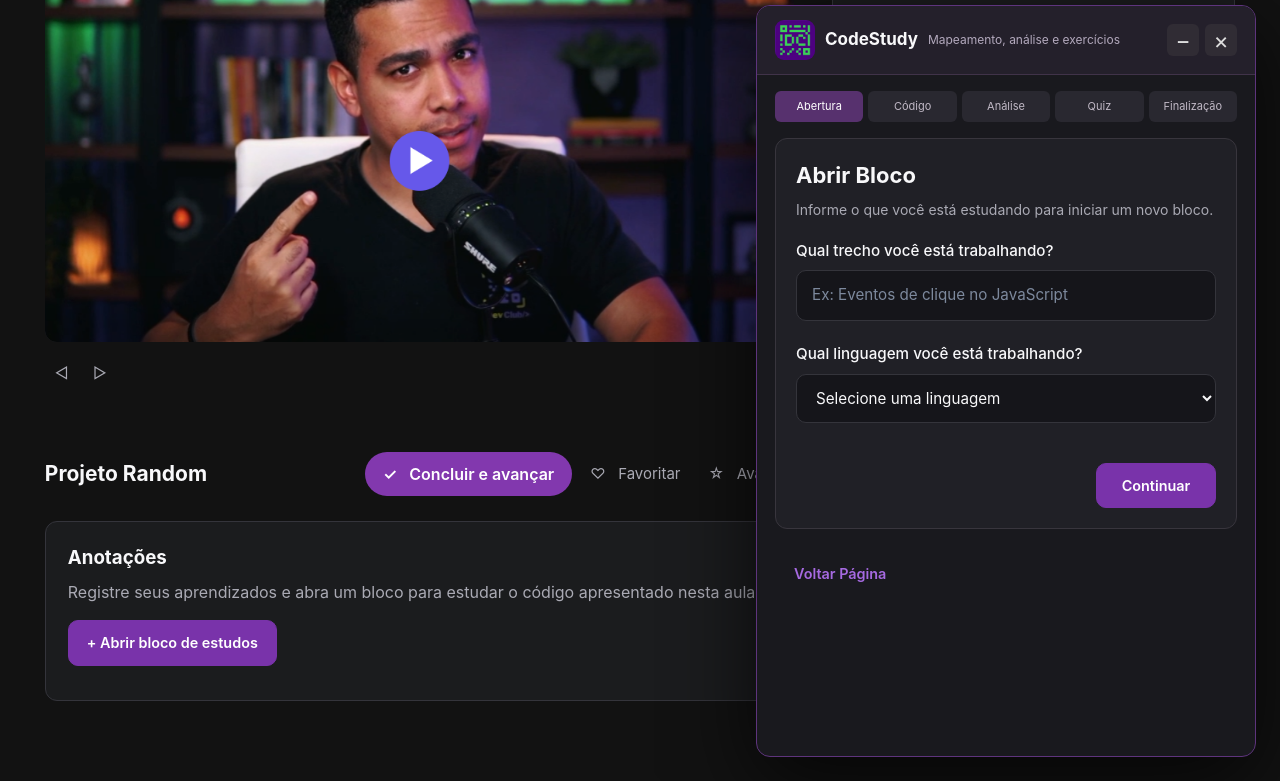
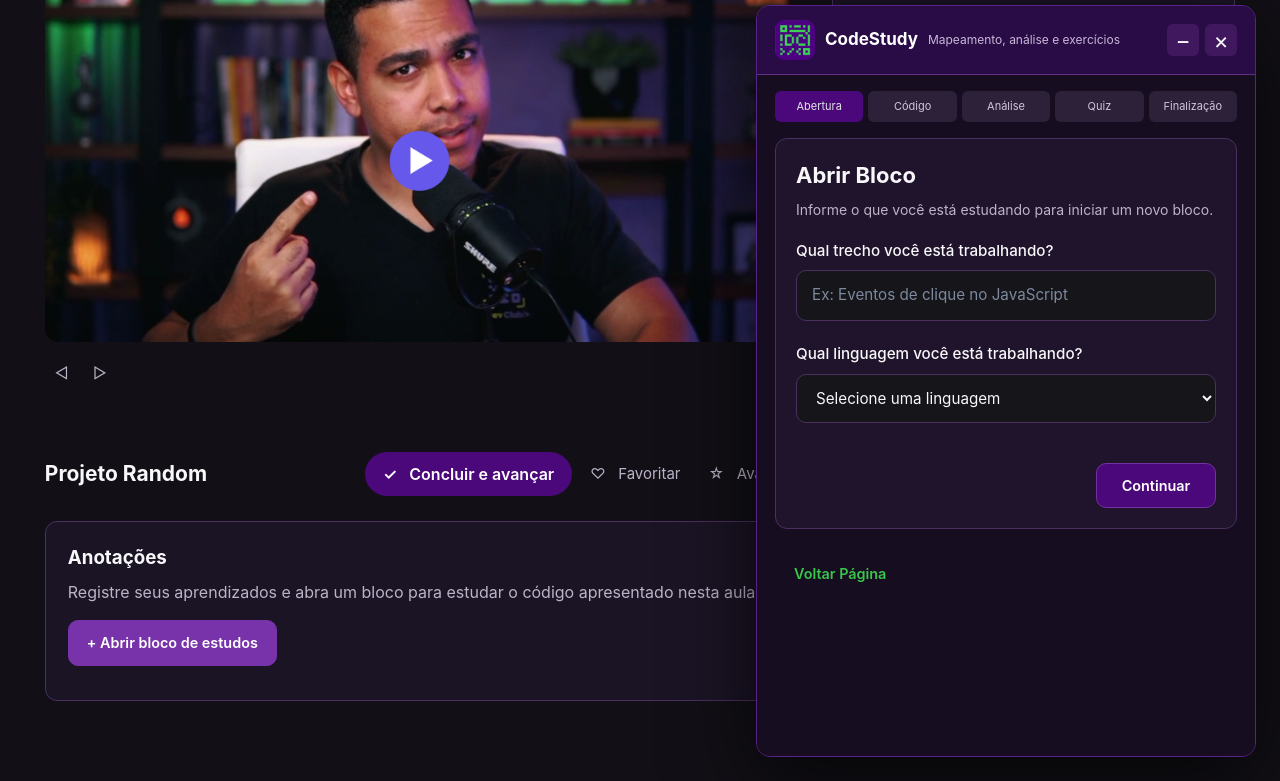
Before and after one commit to pabliciosousa49-lang/Page-DevClub-Study, a website: page index.html in a window 1280 px wide. Both pictures are taken after a click on the button "+ Abrir bloco de estudos". Shown: the part 196-977 px from the top of the page. Drawn offline with Linux system fonts and the light colour scheme.

Commit message:
Atualização: css- paleta de cores conforme a logo

```diff
--- a/css/style.css
+++ b/css/style.css
@@ -8,20 +8,21 @@
     box-sizing: border-box;
 }
 
+/* Paleta CodeStudy — Atualização - aplicar as cores da identidade visual */
 :root {
-    --cor-fundo: #121212;
-    --cor-superficie: #1b1c1e;
-    --cor-card: #24252a;
-    --cor-borda: #34343b;
+    --cor-fundo: #121016;
+    --cor-superficie: #1b1425;
+    --cor-card: #261a35;
+    --cor-borda: #49305f;
 
-    --cor-principal: #8238ae;
-    --cor-principal-hover: #9d4fc7;
-    --cor-destaque: #a66ae1;
+    --cor-principal: #4b087b;
+    --cor-principal-hover: #68219a;
+    --cor-destaque: #39c64b;
 
     --cor-texto: #f8f8fa;
-    --cor-texto-secundario: #aaaab4;
+    --cor-texto-secundario: #bdb3c8;
 
-    --cor-sucesso: #39d353;
+    --cor-sucesso: #39c64b;
     --cor-erro: #ff5c6c;
 
     --raio-pequeno: 6px;
@@ -550,6 +551,86 @@ img {
     overscroll-behavior: contain;
 }
 
+/* Identidade da janela — Atualização - aplicar a paleta oficial do CodeStudy */
+.janela-codestudy {
+    background: #160d20;
+    border-color: #57238a;
+}
+
+/* Cabeçalho da janela — Atualização - destacar a identidade roxa */
+.janela-codestudy .janela-cabecalho {
+    background: #290b45;
+    border-bottom-color: #603087;
+}
+
+/* Informações do cabeçalho — Atualização - melhorar o contraste dos textos */
+.janela-codestudy .janela-identidade h2 {
+    color: #ffffff;
+}
+
+.janela-codestudy .janela-identidade p {
+    color: #c9b8d9;
+}
+
+/* Controles da janela — Atualização - harmonizar os botões do cabeçalho */
+.janela-codestudy .janela-controle {
+    background: #40185e;
+    color: #f8f8fa;
+}
+
+.janela-codestudy .janela-controle:hover {
+    background: #5b2581;
+}
+
+/* Conteúdo da janela — Atualização - aplicar fundo escuro à área de estudo */
+.janela-codestudy .janela-conteudo {
+    background: #160d20;
+}
+
+/* Navegação das etapas — Atualização - harmonizar os indicadores */
+.janela-codestudy .lista-etapas li {
+    background: #2d2039;
+    color: #d2c5dd;
+}
+
+.janela-codestudy .lista-etapas li:first-child {
+    background: #4b087b;
+    color: #e2e5e3;
+}
+
+/* Etapas do estudo — Atualização - diferenciar os painéis do fundo da janela */
+.janela-codestudy .etapa {
+    background: #20142c;
+    border-color: #49305f;
+}
+
+/* Cards do estudo — Atualização - aplicar contraste entre conteúdo e painel */
+.janela-codestudy .card {
+    background: #2a1c39;
+    border-color: #49305f;
+}
+
+/* Botão principal — Atualização - utilizar o roxo da identidade visual */
+.janela-codestudy .botao-principal {
+    background: #4b087b;
+    border-color: #71339e;
+    color: #ffffff;
+}
+
+.janela-codestudy .botao-principal:hover:not(:disabled) {
+    background: #68219a;
+}
+
+/* Botão secundário — Atualização - manter contraste com a interface */
+.janela-codestudy .botao-secundario {
+    background: #2b1a3a;
+    border-color: #604078;
+    color: #f8f8fa;
+}
+
+.janela-codestudy .botao-secundario:hover:not(:disabled) {
+    background: #3b2450;
+}
 
 /* ================================
    NAVEGAÇÃO DAS ETAPAS
--- a/js/app.js
+++ b/js/app.js
@@ -88,6 +88,31 @@ function mostrarEtapa(etapaSelecionada) {
         top: 0,
         behavior: "smooth"
     });
+}
+
+// Consulta do estudo — Processamento - preparar os dados do bloco salvo para exibição
+function exibirResumoBloco(blocoSalvo) {
+
+    // Identificação do estudo — Atualização - apresentar título e linguagem do bloco
+    consultaTitulo.textContent = blocoSalvo.titulo;
+    consultaLinguagem.textContent = blocoSalvo.linguagem;
+
+    // Código do estudo — Atualização - apresentar o trecho anexado pelo aluno
+    consultaCodigo.textContent = blocoSalvo.codigo;
+
+    // Análise do estudo — Atualização - apresentar os dados retornados pela IA
+    consultaResumo.textContent = blocoSalvo.analise.resumo;
+    consultaExplicacao.textContent = blocoSalvo.analise.explicacao;
+    consultaFluxo.textContent = blocoSalvo.analise.fluxo;
+
+    // Questões do estudo — Condição - informar quando o bloco não possui questões registradas
+    if (!blocoSalvo.quiz || blocoSalvo.quiz.length === 0) {
+        consultaQuestoes.textContent =
+            "Este bloco ainda não possui questões e correções registradas.";
+    }
+
+    // Tela de consulta — Atualização - exibir o resumo do estudo selecionado
+    mostrarEtapa(consultaBloco);
 }
 
 // Estado inicial — Atualização - exibir a etapa de abertura ao iniciar a aplicação
```
